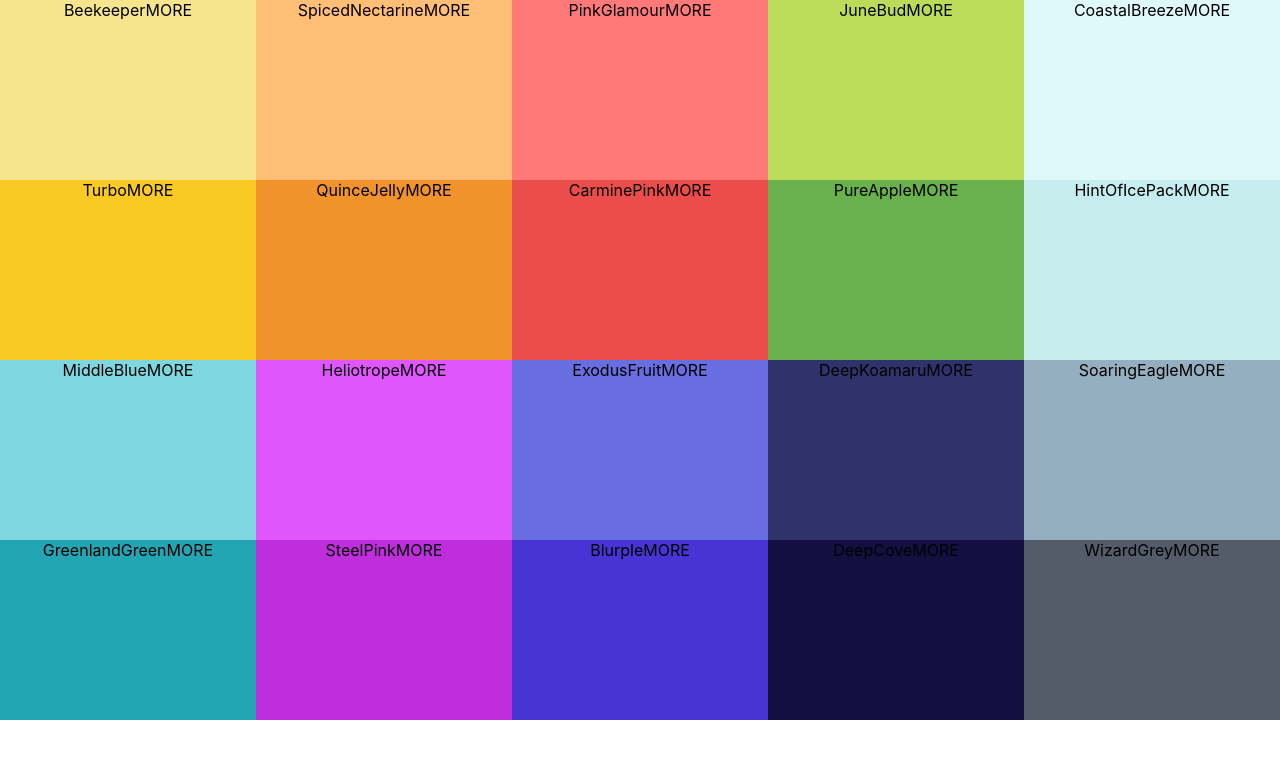
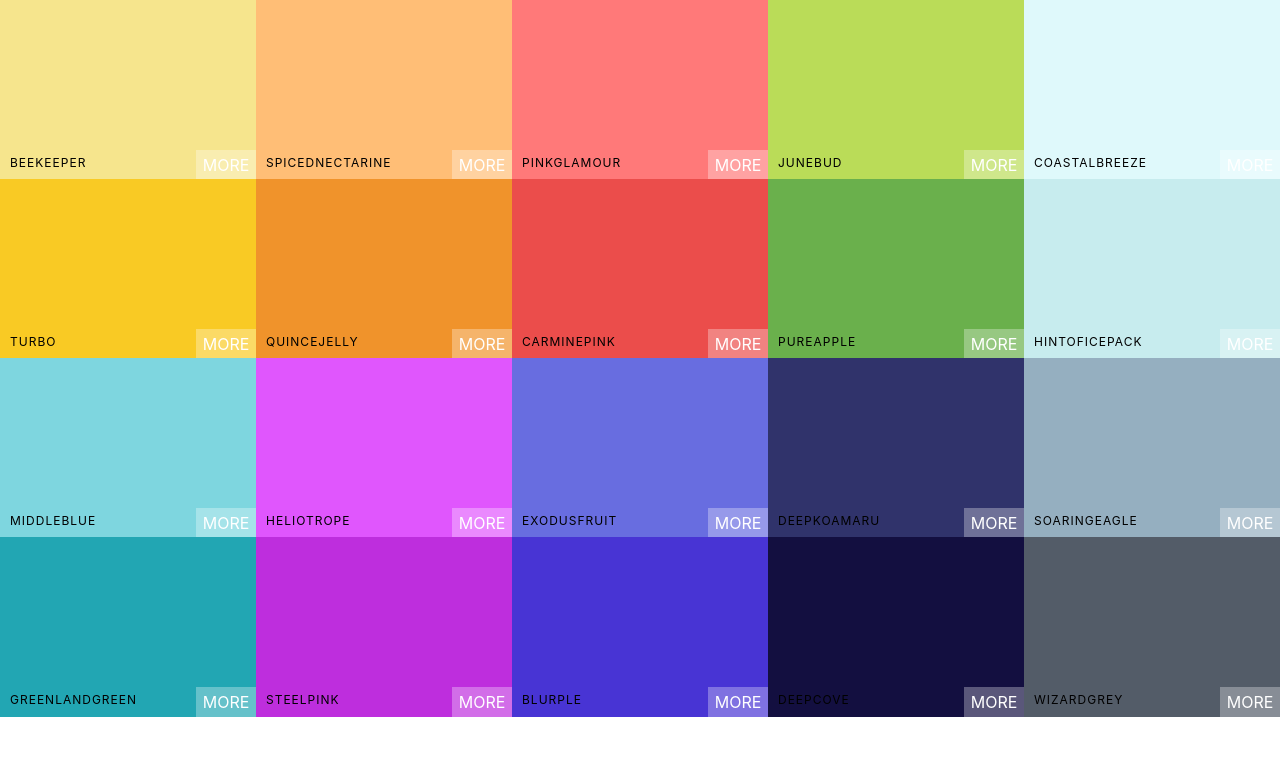
Before and after one commit to rojinabraham/color-palette-app, a React (Create React App) app: page / in a window 1280 px wide. Shown: the top 758 px of the page. Built offline with nearby package versions, Linux system fonts and the light colour scheme.

Commit message:
styled color box

```diff
--- a/src/App.js
+++ b/src/App.js
@@ -5,7 +5,7 @@
 
 function App() {
   return (
-    <div className="App">
+    <div>
       <Palette {...seedColors[4]}></Palette>
     </div>
   );
--- a/src/ColorBox.css
+++ b/src/ColorBox.css
@@ -5,4 +5,52 @@
   display: inline-block;
   position: relative;
   cursor: pointer;
+  margin-bottom: -5px;
 }
+.copy-button {
+  width: 100px;
+  height: 30px;
+  position: absolute;
+  display: inline-block;
+  top: 50%;
+  left: 50%;
+  margin-left: -50px;
+  margin-top: -15px;
+  text-align: center;
+  outline: none;
+  background: rgba(255, 255, 255, 0.3);
+  font-size: 1rem;
+  line-height: 030px;
+  color: white;
+  text-transform: uppercase;
+  border: none;
+  opacity: 0;
+  transition: 0.3s ease-in;
+}
+.ColorBox:hover .copy-button {
+  opacity: 1;
+}
+.box-content {
+  position: absolute;
+  width: 100%;
+  left: 0px;
+  bottom: 0px;
+  padding: 10px;
+  color: black;
+  letter-spacing: 1px;
+  text-transform: uppercase;
+  font-size: 12px;
+}
+.see-more {
+  background: rgba(255, 255, 255, 0.3);
+  position: absolute;
+  border: none;
+  right: 0px;
+  bottom: 0px;
+  color: white;
+  width: 60px;
+  height: 30px;
+  text-align: center;
+  line-height: 30px;
+  text-transform: uppercase;
+}
--- a/src/ColorBox.js
+++ b/src/ColorBox.js
@@ -2,10 +2,16 @@
 import "./ColorBox.css";
 class ColorBox extends Component {
   render() {
+    const { name, background } = this.props;
     return (
-      <div style={{ background: this.props.background }} className="ColorBox">
-        <span>{this.props.name}</span>
-        <span>MORE</span>
+      <div style={{ background }} className="ColorBox">
+        <div className="copy-container">
+          <div className="box-content">
+            <span>{name}</span>
+          </div>
+          <button className="copy-button">Copy</button>
+        </div>
+        <span className="see-more">More</span>
       </div>
     );
   }
```
